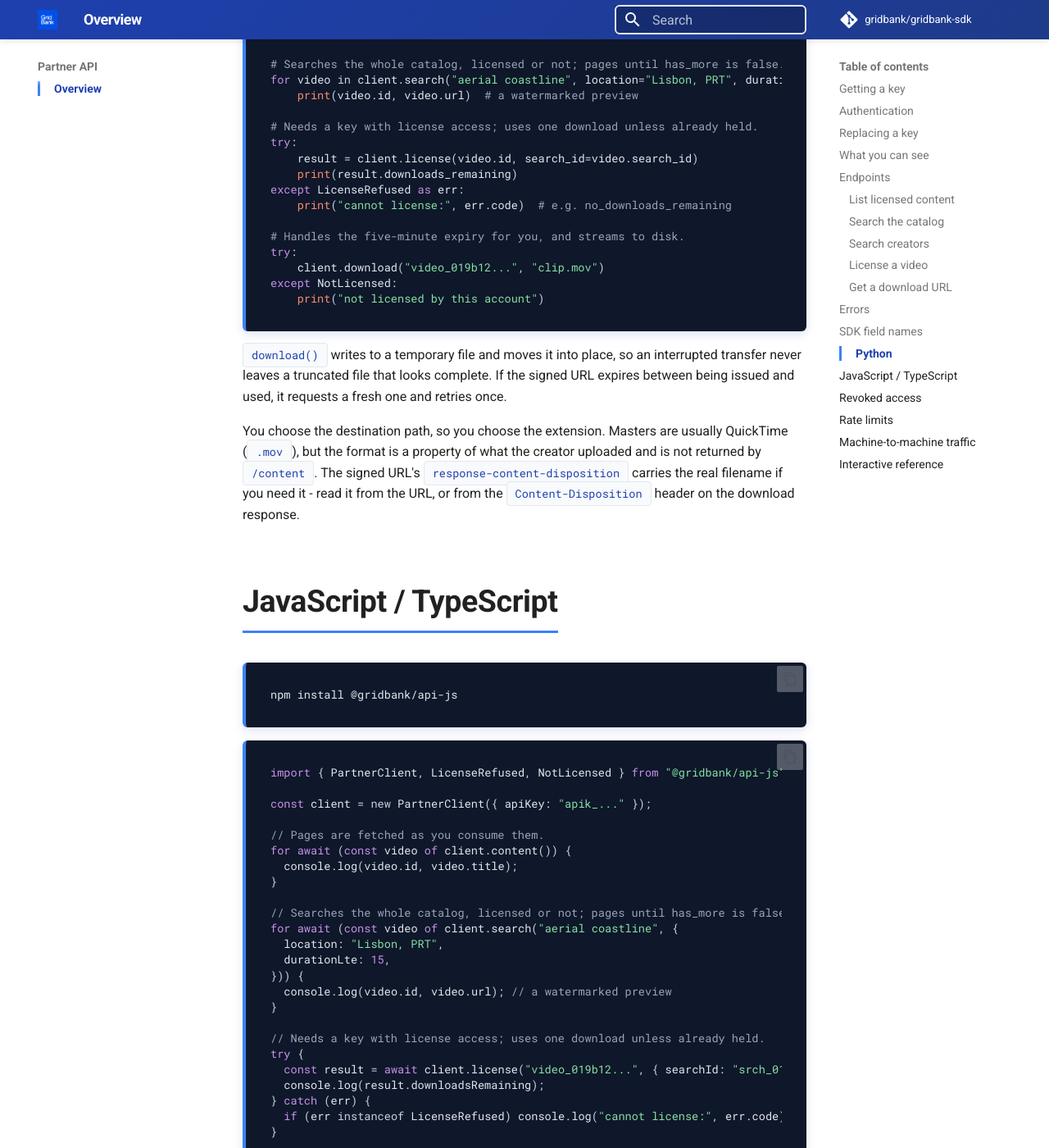
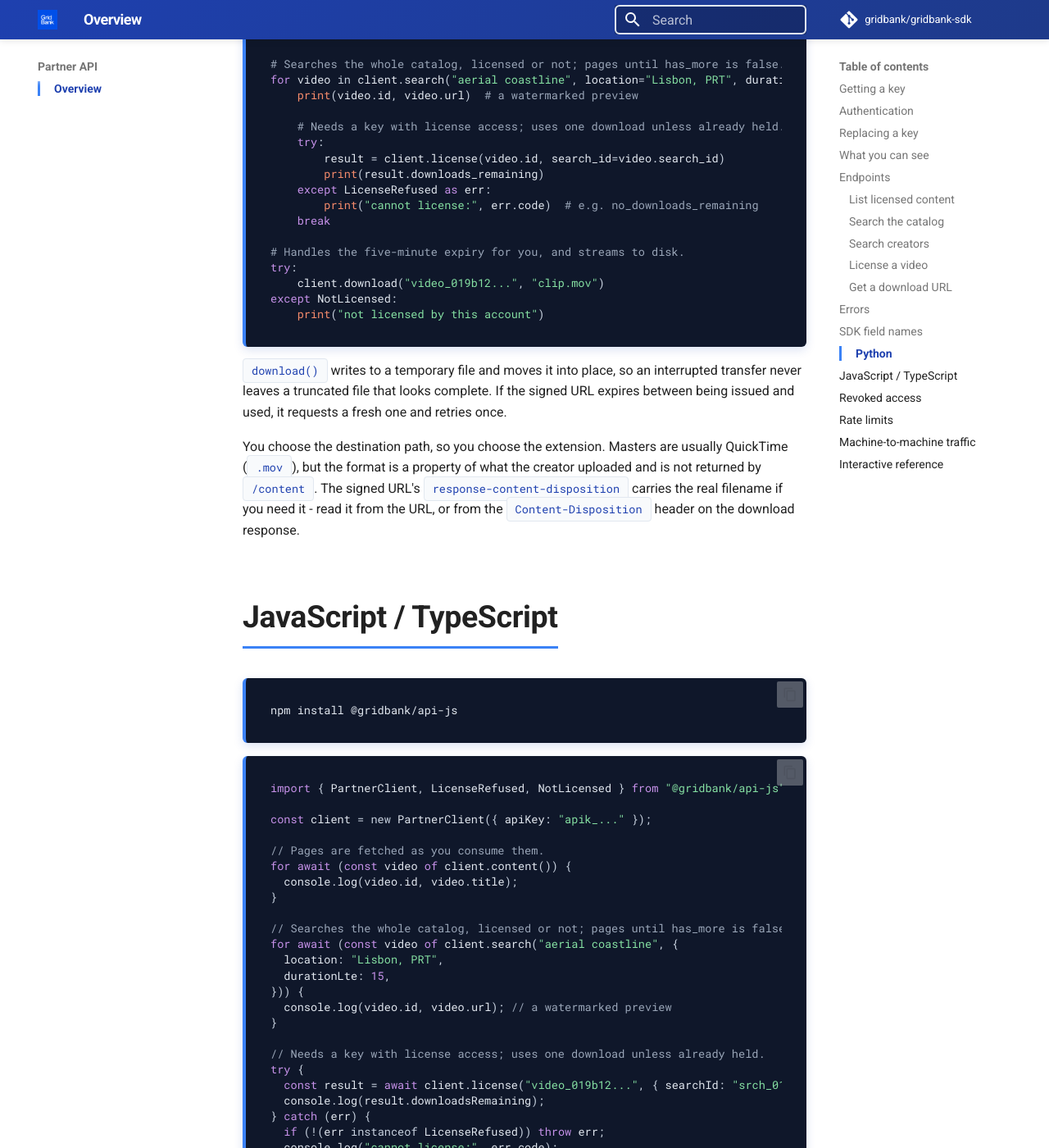
Before and after one commit to GridBank/gridbank-sdk, an MkDocs documentation site: the page built from docs/partner/index.md, in a window 1280 px wide and 1400 px high, scrolled down 9519 px. Shown: the whole window at 82% size. Built offline with MkDocs 1.6.1 and Material for MkDocs 9.7.7, drawn with Linux system fonts in a browser that asks for light colours; comment, search, counter and statistics services are not loaded.

Commit message:
fix(86bcp1x76): license the chosen search hit and rethrow unhandled errors in examples
Co-Authored-By: Claude Opus 5.5 (1M context) <noreply@anthropic.com>

```diff
--- a/docs/partner/index.md
+++ b/docs/partner/index.md
@@ -339,12 +339,13 @@ for video in client.content():
 for video in client.search("aerial coastline", location="Lisbon, PRT", duration_lte=15):
     print(video.id, video.url)  # a watermarked preview
 
-# Needs a key with license access; uses one download unless already held.
-try:
-    result = client.license(video.id, search_id=video.search_id)
-    print(result.downloads_remaining)
-except LicenseRefused as err:
-    print("cannot license:", err.code)  # e.g. no_downloads_remaining
+    # Needs a key with license access; uses one download unless already held.
+    try:
+        result = client.license(video.id, search_id=video.search_id)
+        print(result.downloads_remaining)
+    except LicenseRefused as err:
+        print("cannot license:", err.code)  # e.g. no_downloads_remaining
+    break
 
 # Handles the five-minute expiry for you, and streams to disk.
 try:
@@ -392,7 +393,8 @@ try {
   const result = await client.license("video_019b12...", { searchId: "srch_01a1..." });
   console.log(result.downloadsRemaining);
 } catch (err) {
-  if (err instanceof LicenseRefused) console.log("cannot license:", err.code);
+  if (!(err instanceof LicenseRefused)) throw err;
+  console.log("cannot license:", err.code);
 }
 
 try {
```
Also changed, not shown: js/README.md (+2 -1 lines).
